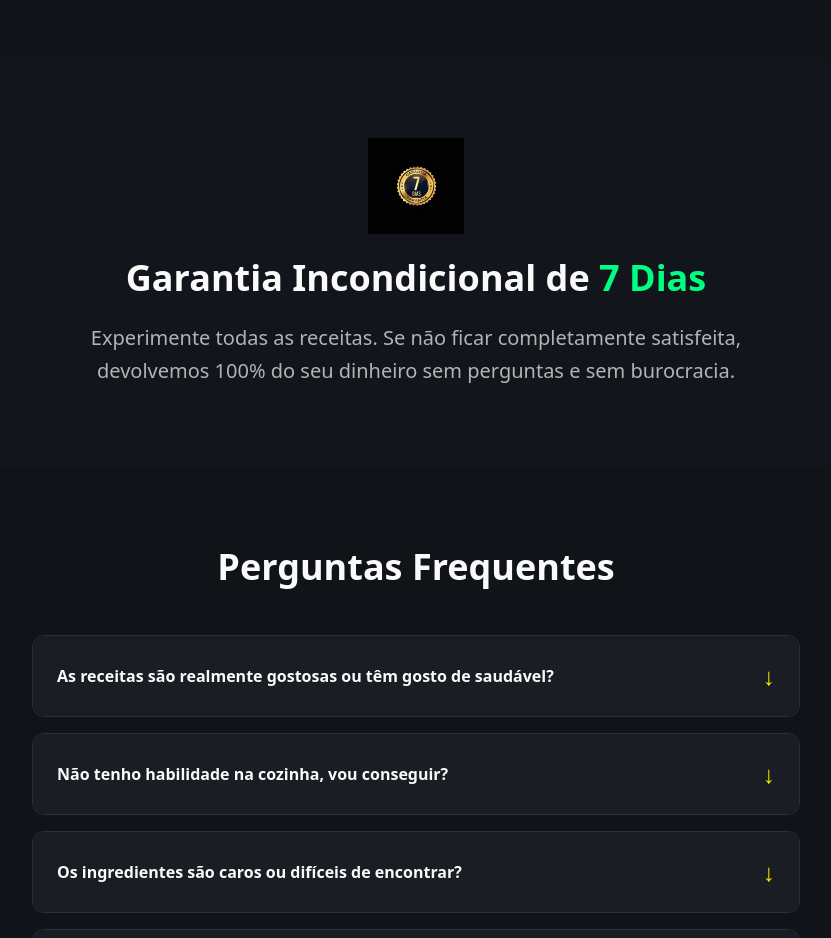
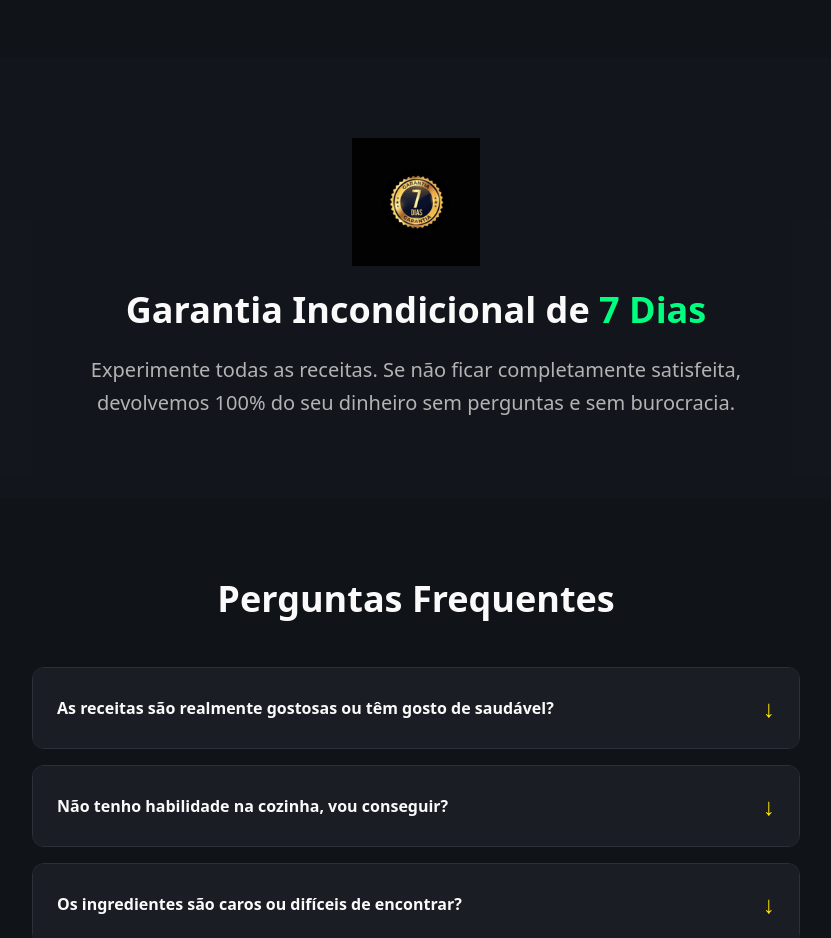
Before and after one commit to wel49reis-eng/choc-cure-creator, a React (Vite) app: page / in a window 1280 px wide. Shown: the part 4860-5798 px from the top of the page, without its empty margins (224-1055 px from the left). Built offline with nearby package versions, Linux system fonts and the light colour scheme.

Commit message:
Fix guarantee image
The guarantee image has not been updated. This commit will re-apply the guarantee image to ensure it is displayed correctly.

```diff
--- a/src/pages/LandingPage.tsx
+++ b/src/pages/LandingPage.tsx
@@ -10,7 +10,7 @@ import carlaAvatar from "@/assets/carla-avatar.jpg";
 import robertaAvatar from "@/assets/roberta-avatar.jpg";
 import fernandaAvatar from "@/assets/fernanda-avatar.jpg";
 import julianaAvatar from "@/assets/juliana-avatar.jpg";
-import guaranteeImage from "@/assets/guarantee-original.png";
+import guaranteeImage from "@/assets/guarantee-7-dias-final.png";
 import benefit1Image from "@/assets/benefit-1-faceis-rapidos.jpg";
 import benefit2Image from "@/assets/benefit-2-ingredientes-simples.jpg";
 import benefit3Image from "@/assets/benefit-3-sem-gluten.jpg";
@@ -272,7 +272,11 @@ export default function LandingPage() {
           <img
             src={guaranteeImage}
             alt="Garantia de 7 dias"
-            className="w-24 h-24 mx-auto mb-6"
+            className="w-32 h-32 mx-auto mb-6 object-contain"
+            onError={(e) => {
+              console.log('Erro ao carregar imagem de garantia:', e);
+              e.currentTarget.style.display = 'none';
+            }}
           />
           <h2 className="text-3xl md:text-4xl font-bold mb-6 text-foreground">
             Garantia Incondicional de
```
Also changed, not shown: src/assets/guarantee-7-dias-final.png (added).
